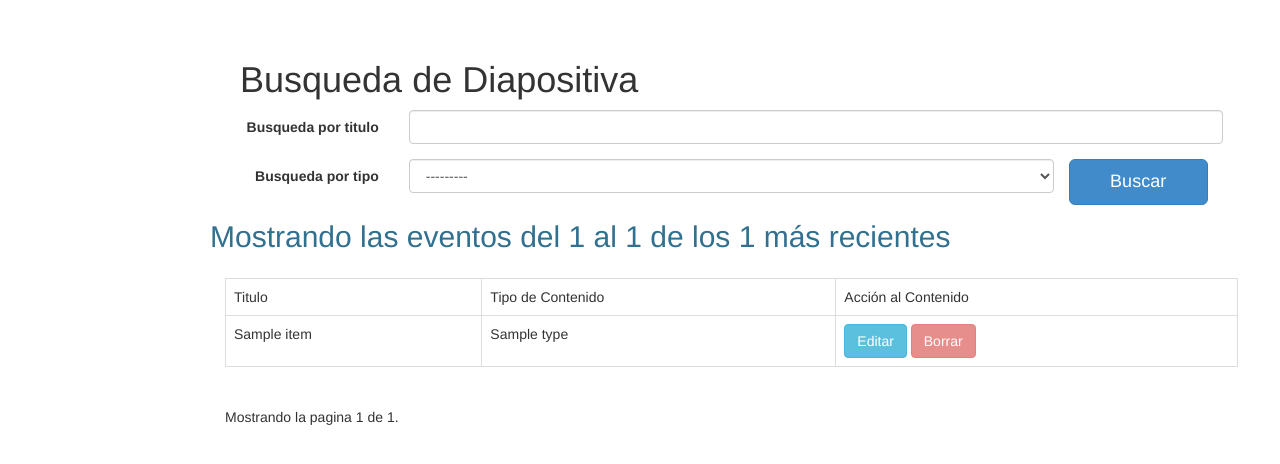
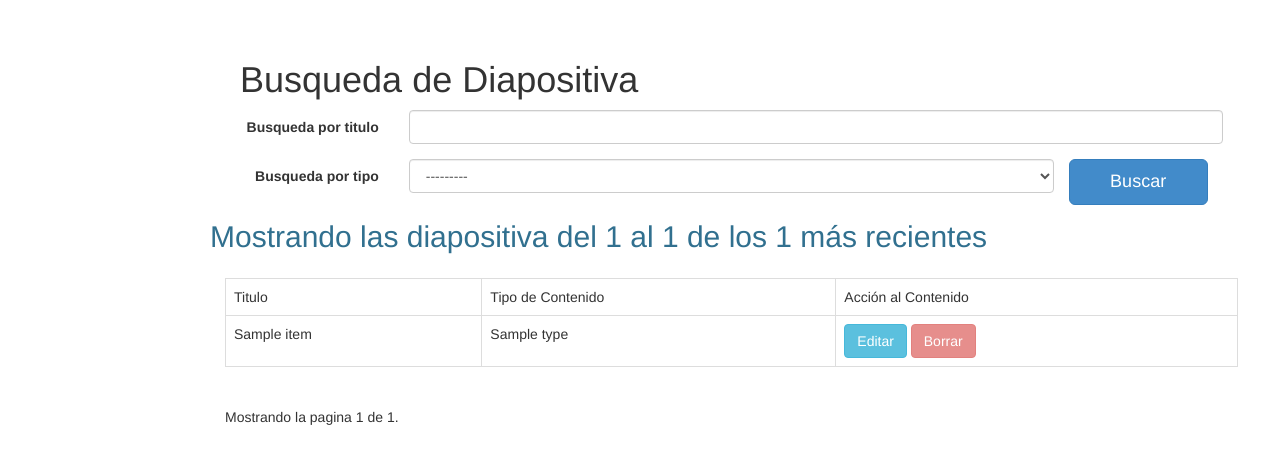
Before and after one commit to milenkotomic/NoticiasDCC, a Django app: template DCCNews/templates/DCCNews/template_search.html in a window 1280 px wide; the page is wider, and only the part inside the window is pictured. Shown: the part 52-516 px from the top of that part. Run offline with Django 3.2, Linux system fonts and the light colour scheme; tables that the repository leaves empty hold one stand-in row (values such as "Sample post"); the template is opened without the code that fills it: values that come from a table or form of the project are taken from there, most other values are stand-ins (such as "Sample title", 1, 10 or a date in 2020); some libraries are stand-ins or nearby versions.

Commit message:
fix of grammatical errors

```diff
--- a/DCCNews/templates/DCCNews/template_search.html
+++ b/DCCNews/templates/DCCNews/template_search.html
@@ -33,11 +33,11 @@
 
 {% if newSearch and not empty%}
 <div class="form-group">
-<h2> <p class="text-info">Mostrando las eventos sin filtro del {{ toShowl.start_index }} al {{ toShowl.end_index }} de los {{ toShowl.paginator.count }} más recientes </p> </h2>
+<h2> <p class="text-info">Mostrando las diapositiva sin filtro del {{ toShowl.start_index }} al {{ toShowl.end_index }} de los {{ toShowl.paginator.count }} más recientes </p> </h2>
 </div>
 {% elif not empty %}
 <div class="form-group">
-<h2> <p class="text-info">Mostrando las eventos del {{ toShowl.start_index }} al {{ toShowl.end_index }} de los {{ toShowl.paginator.count }} más recientes </p> </h2>
+<h2> <p class="text-info">Mostrando las diapositiva del {{ toShowl.start_index }} al {{ toShowl.end_index }} de los {{ toShowl.paginator.count }} más recientes </p> </h2>
 </div>
 {% endif %}
 <table id="result_table" class="table table-bordered ">
--- a/DCCNews/templates/DCCNews/template_search_evento.html
+++ b/DCCNews/templates/DCCNews/template_search_evento.html
@@ -59,11 +59,11 @@
 
 {% if newSearch and not empty %}
 <div class="form-group">
-<h2> <p class="text-info">Mostrando las eventos sin filtro del {{ toShowl.start_index }} al {{ toShowl.end_index }} de los {{ toShowl.paginator.count }} más recientes </p> </h2>
+<h2> <p class="text-info">Mostrando los eventos sin filtro del {{ toShowl.start_index }} al {{ toShowl.end_index }} de los {{ toShowl.paginator.count }} más recientes </p> </h2>
 </div>
 {% elif not empty %}
 <div class="form-group">
-<h2> <p class="text-info">Mostrando las eventos del {{ toShowl.start_index }} al {{ toShowl.end_index }} de los {{ toShowl.paginator.count }} más recientes </p> </h2>
+<h2> <p class="text-info">Mostrando los eventos del {{ toShowl.start_index }} al {{ toShowl.end_index }} de los {{ toShowl.paginator.count }} más recientes </p> </h2>
 </div>
 {% endif %}
 <table id="result_table" class="table table-bordered ">
```
